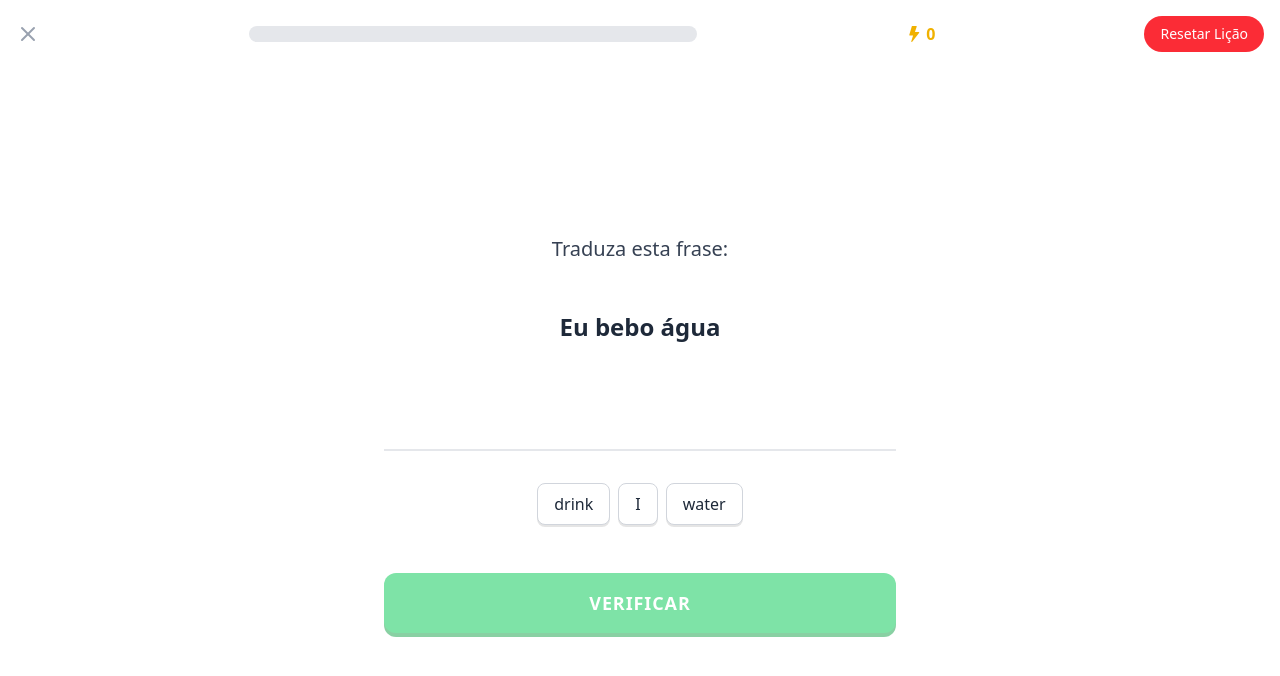
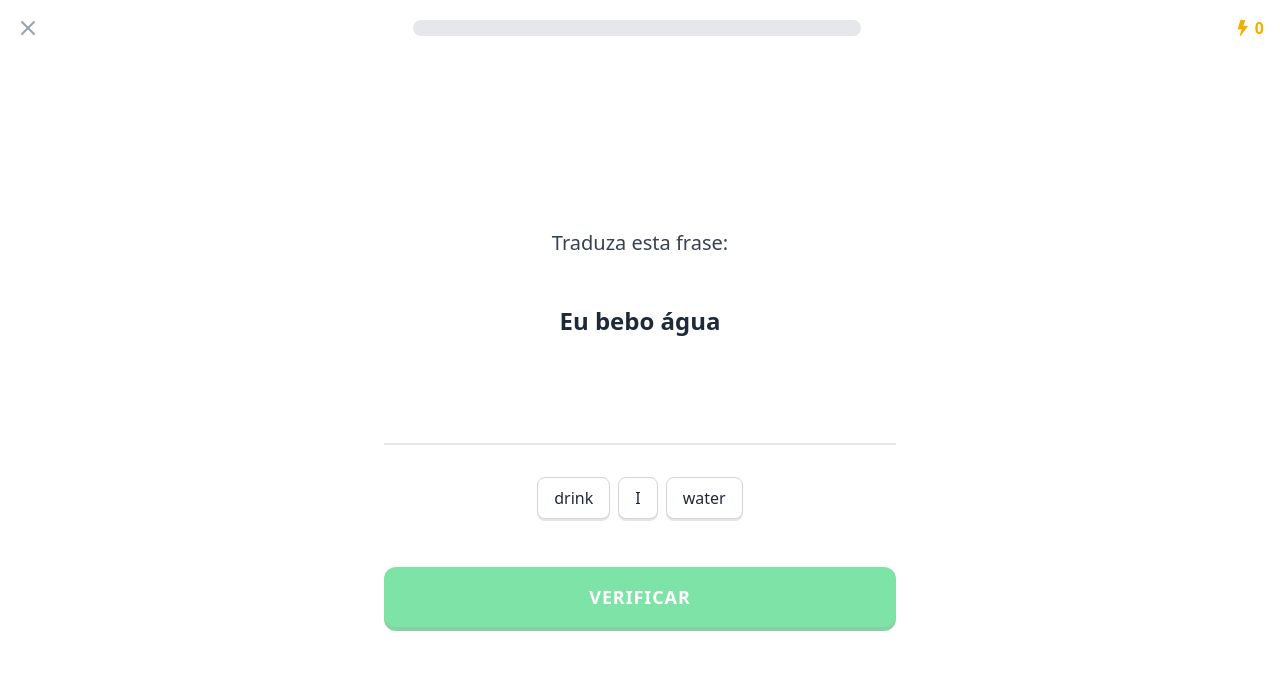
Before and after one commit to edymetal/curso_ingles2, a Next.js app: page /lesson/lesson-1-1 in a window 1280 px wide. Shown: the top 676 px of the page. Built offline with nearby package versions, Linux system fonts and the light colour scheme.

Commit message:
fix: Corrige progressao de unidades bloqueadas
Remove a funcionalidade de resetar licoes para garantir que as unidades sejam desbloqueadas corretamente apos a conclusao.

```diff
--- a/src/app/lesson/[lessonId]/page.js
+++ b/src/app/lesson/[lessonId]/page.js
@@ -15,7 +15,7 @@ export default function LessonPage() {
   const params = useParams();
   const router = useRouter();
   const { lessonId } = params;
-  const { xp, addXp, decreaseXp, markNodeCompleted, resetLearningProgress, resetCurrentLesson } = useLearningStore();
+  const { xp, addXp, decreaseXp, markNodeCompleted, resetLearningProgress } = useLearningStore();
 
   const [currentExerciseIndex, setCurrentExerciseIndex] = useState(0);
   const [isCompleted, setIsCompleted] = useState(false);
@@ -57,12 +57,7 @@ export default function LessonPage() {
     }
   };
 
-  const handleResetLesson = () => {
-    resetCurrentLesson(lessonId); // Remove current lesson from completed nodes
-    setIsCompleted(false); // Allow re-doing the lesson
-    setCurrentExerciseIndex(0); // Start from the first exercise
-    setErrorMessage(null); // Clear any error messages
-  };
+
 
   if (!lesson) return <div className="p-8 text-center">Loading lesson...</div>;
 
@@ -74,9 +69,7 @@ export default function LessonPage() {
          <button onClick={() => router.push('/')} className="px-8 py-4 bg-white text-yellow-500 rounded-full font-bold text-xl shadow-lg mb-4">
            Continuar
          </button>
-         <button onClick={handleResetLesson} className="px-8 py-4 bg-white text-yellow-500 rounded-full font-bold text-xl shadow-lg mb-4">
-           Refazer Lição
-         </button>
+
          <button onClick={() => { resetLearningProgress(); router.push('/'); }} className="px-8 py-4 bg-white text-yellow-500 rounded-full font-bold text-xl shadow-lg">
            Resetar Progresso Total
          </button>
@@ -103,13 +96,7 @@ export default function LessonPage() {
           <i className="bi bi-lightning-fill"></i> {xp}
         </div>
         {/* Novo botão de reset para a lição atual */}
-        <button
-          onClick={handleResetLesson}
-          className="ml-4 px-4 py-2 bg-red-500 text-white rounded-full text-sm hover:bg-red-600 transition-colors"
-        >
-          Resetar Lição
-        </button>
-      </header>
+              </header>
 
       {/* Exercise Content */}
       <main className="flex-grow flex flex-col items-center justify-center p-4 w-full">
--- a/src/store/use-learning-store.js
+++ b/src/store/use-learning-store.js
@@ -17,9 +17,6 @@ export const useLearningStore = create(
         return { completedNodes: [...state.completedNodes, nodeId] };
       }),
       resetLearningProgress: () => set({ xp: 0, streak: 0, completedNodes: [] }),
-      resetCurrentLesson: (lessonId) => set((state) => ({
-        completedNodes: state.completedNodes.filter(id => id !== lessonId)
-      })),
     }),
     {
       name: 'learning-storage', // unique name for localStorage key
```
